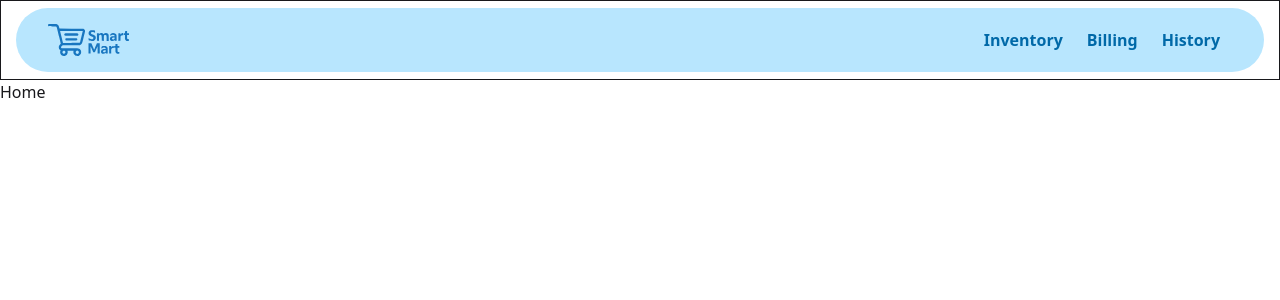
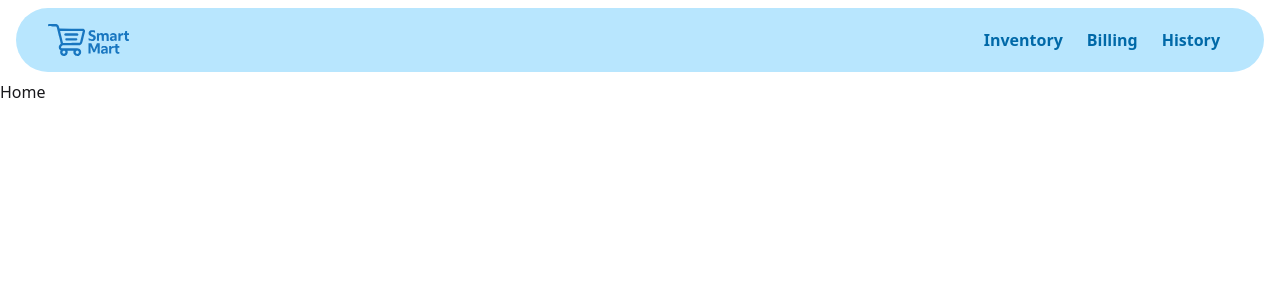
Before and after one commit to shahansv/smart-mart, a React (Vite) app: page / in a window 1280 px wide. Shown: the top 300 px of the page. Built offline with nearby package versions, Linux system fonts and the light colour scheme.

Commit message:
navbar completed

```diff
--- a/src/components/Navbar.jsx
+++ b/src/components/Navbar.jsx
@@ -28,7 +28,7 @@ const Navbar = () => {
           </ul>
         </div>
       </nav>
-      <div className='h-20 border'></div>
+      <div className='h-20'></div>
     </>
   )
 }
```
